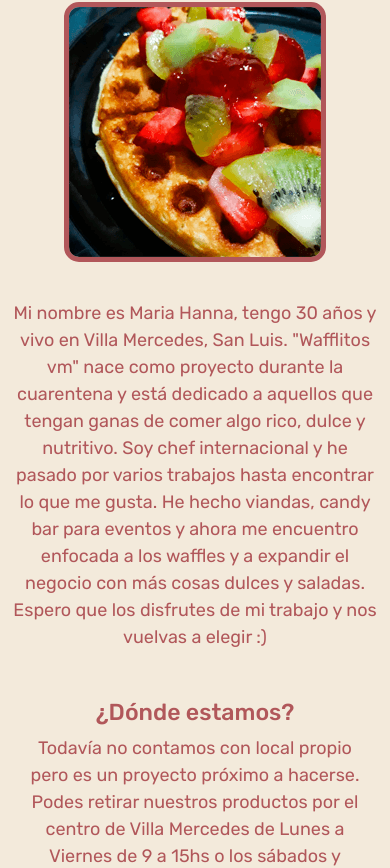
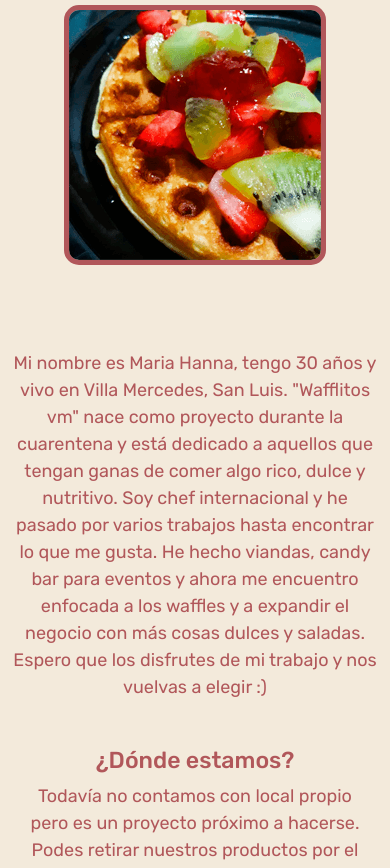
Before and after one commit to Gomez-mf/Wafflitosvm, a website: page pages/nosotros.html in a window 390 px wide. Shown: the part 240-1108 px from the top of the page. Drawn offline with nearby package versions, Linux system fonts and the light colour scheme.

Commit message:
modifique responsive

```diff
--- a/scss/_responsive.scss
+++ b/scss/_responsive.scss
@@ -43,9 +43,3 @@
             margin-top: 55px;
         }
     }
-
-    @media(max-width:654px) {
-        .nosotros__textos {
-            margin-top: 15px;
-        }
-    }
```
Also changed, not shown: css/estilos.css.
